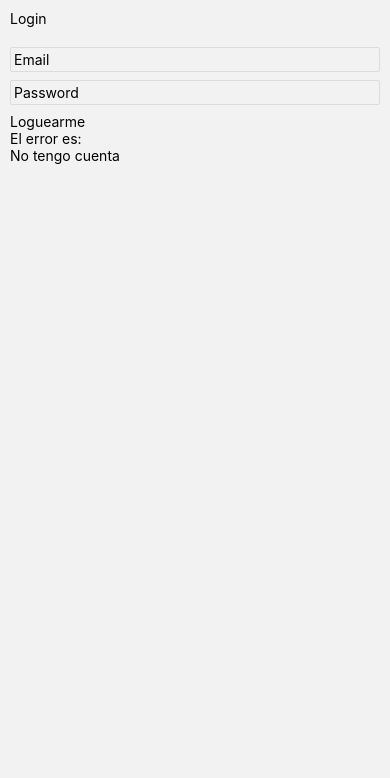
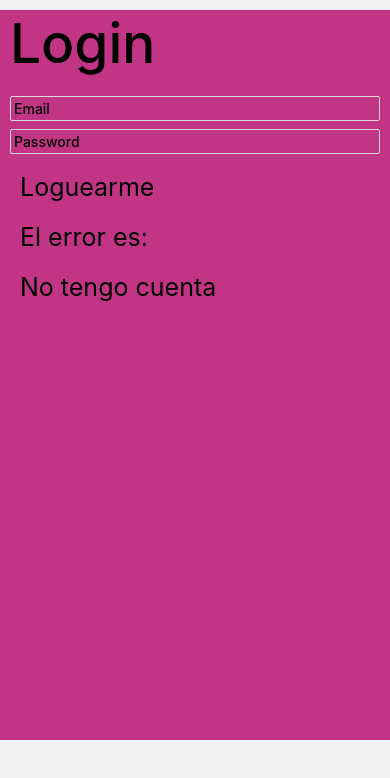
Before and after one commit to martinaunamunzaga/ProyectoReactNative, a React Native app: screen /Login in a window 390 px wide. Shown: the top 778 px of the page. Built offline with nearby package versions, Linux system fonts and the light colour scheme; no server answers.

Commit message:
Update Login.js
css de login

```diff
--- a/src/screens/Login.js
+++ b/src/screens/Login.js
@@ -41,12 +41,12 @@ class Login extends Component {
                     onChangeText={ text => this.setState({ password: text})}
                 />
                 <TouchableOpacity onPress={()=>this.props.route.params.login(this.state.email, this.state.password)}>
-                    <Text>Loguearme</Text>
+                    <Text style={styles.subtitulos}>Loguearme</Text>
 
                 </TouchableOpacity>
-                <Text>El error es: {this.props.errores}</Text>
+                <Text style={styles.subtitulos}>El error es: {this.props.errores}</Text>
                 <TouchableOpacity onPress={()=>this.props.navigation.navigate("Register") }>
-                    <Text>No tengo cuenta</Text>
+                    <Text style={styles.subtitulos}>No tengo cuenta</Text>
                 </TouchableOpacity>
             </View>
         )
@@ -56,19 +56,28 @@ class Login extends Component {
 const styles = StyleSheet.create({
     container:{
         paddingHorizontal:10,
-        marginTop: 10
+        marginTop: 10,
+        backgroundColor:'#C13584',
+        height:730
     },
     title:{
-        marginBottom:20
+        marginBottom:20,
+        fontSize:55,
+        fontWeight:500
     },
     field:{
         borderColor: '#dcdcdc',
         borderWidth: 1,
         borderRadius: 2,
         padding:3,
-        marginBottom:8
-
-    }
+        marginBottom:8,
+        fontWeight:500,
+    },
+    subtitulos:{
+        fontWeight:400,
+        fontSize:25,
+        padding:10,
+    },
 })
 
 export default Login;
```
